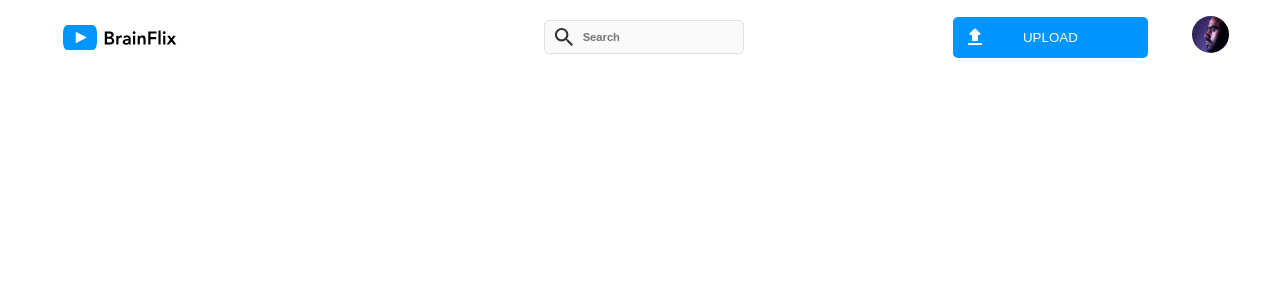
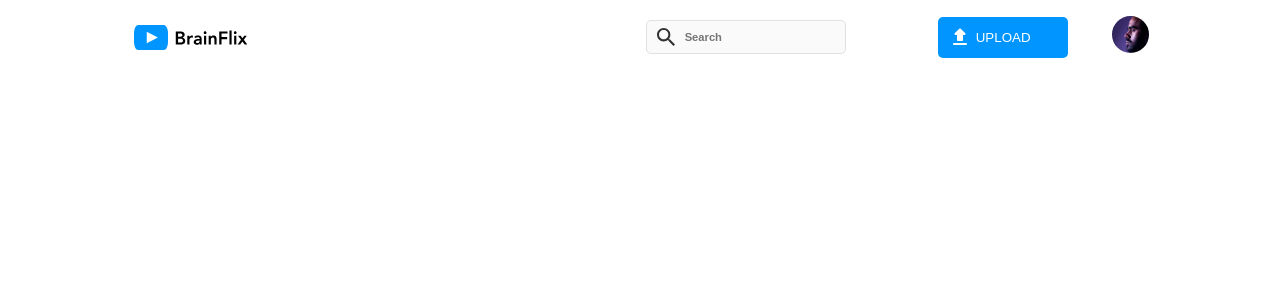
Before and after one commit to brandonyuh/brandon-yuh-brainflix, a React (Create React App) app: page / in a window 1280 px wide. Shown: the top 300 px of the page. Built offline with nearby package versions, Linux system fonts and the light colour scheme.

Commit message:
css header desktop

```diff
--- a/src/components/Header/Header.scss
+++ b/src/components/Header/Header.scss
@@ -22,7 +22,7 @@
     width: 83%;
   }
   &__input {
-    width: 100%;
+    width: 80%;
     padding: 10px;
     padding-left: 38px;
     border: $input-border;
@@ -35,14 +35,18 @@
     background-color: $input-background;
     margin-bottom: 1rem;
   }
+  &__profile {
+    margin: 0;
+  }
   &__icon {
     width: 2.3rem;
     height: 2.3rem;
-    margin-left: 0.7rem;
     border-radius: 50%;
     object-fit: cover;
     object-position: left;
+    margin: 0;
   }
+
   &__upload {
     text-align: center;
     width: 100%;
@@ -84,11 +88,28 @@
       margin: 0;
     }
     &__upload {
-      width: 500px;
+      width: 2rem;
       margin: 0;
     }
     &__icon {
       margin-left: -15px;
     }
   }
+
+  @include desktop {
+    &__logo {
+      margin-left: 7%;
+    }
+  }
+  &__input {
+    margin-left: 25%;
+    flex-grow: 1;
+  }
+  &__upload {
+    width: 30%;
+    margin: 0;
+  }
+  &__icon {
+    margin-right: 5rem;
+  }
 }
```
